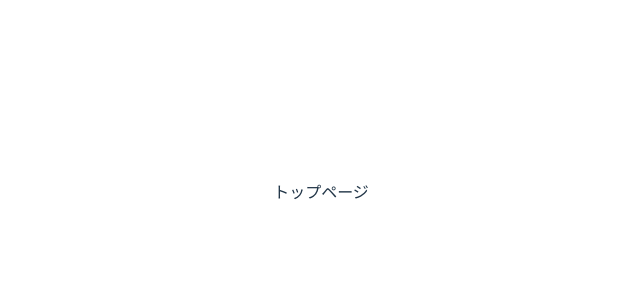
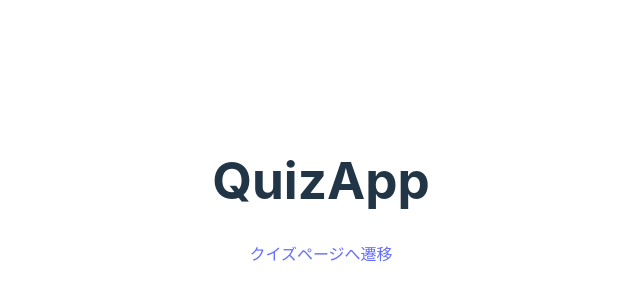
Before and after one commit to Hashimoto-Noriaki/react-quiz2, a React (Vite) app: page / in a window 1280 px wide. Shown: the part 208-508 px from the top of the page, without its empty margins (319-959 px from the left). Built offline with nearby package versions, Linux system fonts and the light colour scheme.

Commit message:
トップページ作成

```diff
--- a/src/components/pages/TopPage.tsx
+++ b/src/components/pages/TopPage.tsx
@@ -1,5 +1,11 @@
+import { Link } from 'react-router-dom';
+import { ROUTES } from '../../const';
+
 export default function TopPage () {
     return (
-        <div>トップページ</div>
+        <>
+            <h1>QuizApp</h1>
+            <Link to={ROUTES.QUIZ}>クイズページへ遷移</Link>
+        </>
     )
 }
```
